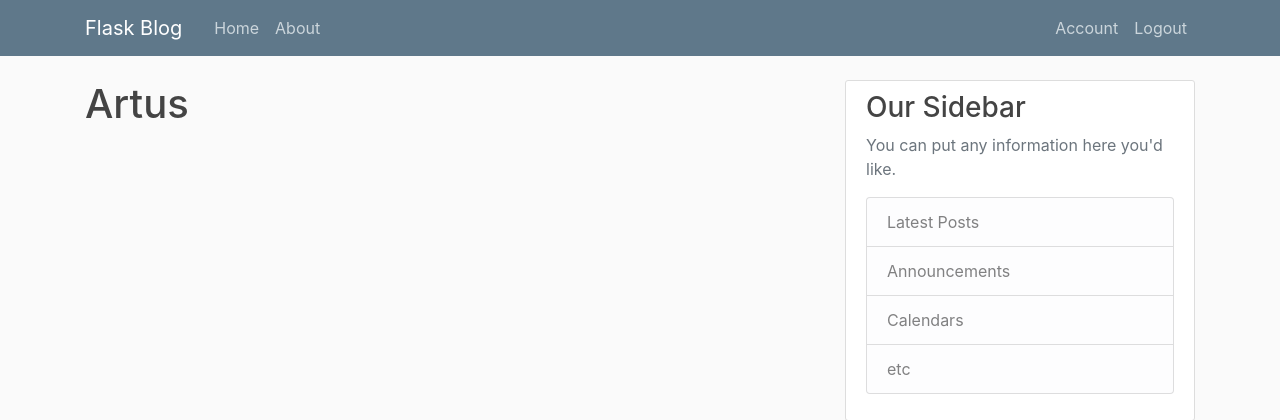
After one commit to ArtusU/flaskblog, a Flask app: page /account in a window 1280 px wide. The commit adds this page. Shown: the top 420 px of the page. Run offline with Flask 2, Linux system fonts and the light colour scheme; a user stored in the database is signed in; some libraries are stand-ins or nearby versions.

Commit message:
User Authentication

```diff
--- a/appblog/routes.py
+++ b/appblog/routes.py
@@ -1,4 +1,4 @@
-from flask import render_template, url_for, flash, redirect
+from flask import render_template, url_for, flash, redirect, request
 from appblog import app, db, bcrypt
 from appblog.forms import RegistrationForm, LoginForm
 from appblog.models import User, Post
@@ -47,12 +47,27 @@ def register():
 
 @app.route("/login", methods=['GET', 'POST'])
 def login():
+    if current_user.is_authenticated:
+        return redirect(url_for('home'))
     form = LoginForm()
     if form.validate_on_submit():
         user = User.query.filter_by(email=form.email.data).first()
         if user and bcrypt.check_password_hash(user.password, form.password.data):
             login_user(user, remember=form.remember.data)
-            return redirect(url_for('home'))
+            next_page = request.args.get('next')
+            return redirect(next_page) if next_page else redirect(url_for('home'))
         else:
             flash('Login Unsuccessful. Please check email and password', 'danger')
     return render_template('login.html', title='Login', form=form)
+
+
+@app.route("/logout")
+def logout():
+    logout_user()
+    return redirect(url_for('home'))
+
+
+@app.route("/account")
+@login_required
+def account():
+    return render_template('account.html', title='Account')
--- /dev/null
+++ b/appblog/templates/account.html
@@ -0,0 +1,4 @@
+{% extends "layout.html" %}
+{% block content %}
+    <h1>{{ current_user.username }}</h1>
+{% endblock content %}
--- a/appblog/templates/layout.html
+++ b/appblog/templates/layout.html
@@ -31,8 +31,13 @@
               </div>
               <!-- Navbar Right Side -->
               <div class="navbar-nav">
-                <a class="nav-item nav-link" href="{{ url_for('login') }}">Login</a>
-                <a class="nav-item nav-link" href="{{ url_for('register') }}">Register</a>
+                {% if current_user.is_authenticated %}
+                  <a class="nav-item nav-link" href="{{ url_for('account') }}">Account</a>
+                  <a class="nav-item nav-link" href="{{ url_for('logout') }}">Logout</a>
+                {% else %}
+                  <a class="nav-item nav-link" href="{{ url_for('login') }}">Login</a>
+                  <a class="nav-item nav-link" href="{{ url_for('register') }}">Register</a>
+                {% endif %}
               </div>
             </div>
           </div>
```
